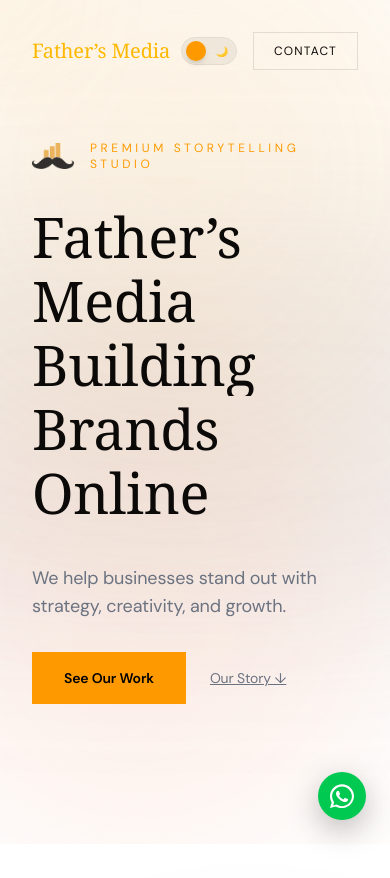
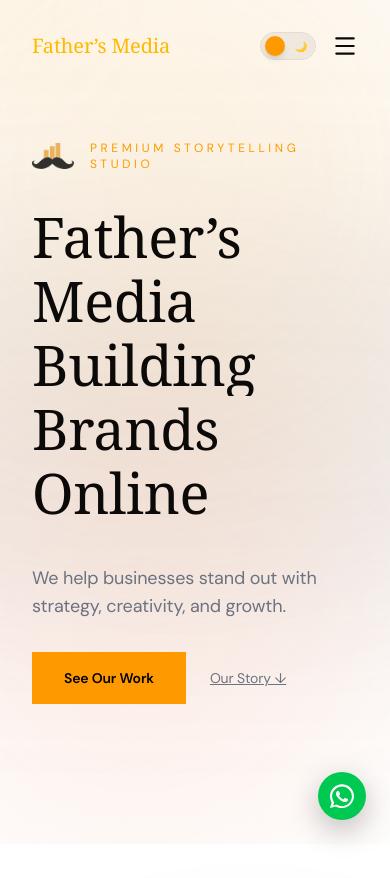
Before and after one commit to atharvsadewad/fathers-media-services-1, a Next.js app: page / in a window 390 px wide. Shown: the top 878 px of the page. Built offline with nearby package versions, Linux system fonts and the light colour scheme; a web font is replaced by a local one.

Commit message:
Update Hero.tsx

```diff
--- a/src/components/sections/Hero.tsx
+++ b/src/components/sections/Hero.tsx
@@ -1,10 +1,11 @@
 "use client";
 
-import { useEffect } from "react";
+import { useEffect, useState } from "react";
 import { motion, useAnimation, Variants } from "framer-motion";
 import ThemeToggle from "@/components/ThemeToggle";
 import Link from "next/link";
-import Image from "next/image"; // ✅ added
+import Image from "next/image";
+import { Menu, X } from "lucide-react";
 
 const wordVariants: Variants = {
   hidden: { y: "110%", opacity: 0 },
@@ -36,13 +37,14 @@ const headline = ["Father’s", "Media", "Building", "Brands", "Online"];
 
 export default function Hero() {
   const controls = useAnimation();
+  const [mobileMenu, setMobileMenu] = useState(false);
 
   useEffect(() => {
     controls.start("visible");
   }, [controls]);
 
   return (
-    <section className="relative min-h-screen flex flex-col justify-center overflow-hidden bg-[var(--bg)]">
+    <section id="about" className="relative min-h-screen flex flex-col justify-center overflow-hidden bg-[var(--bg)]">
 
       {/* Ambient glow */}
       <div className="pointer-events-none absolute inset-0 overflow-hidden">
@@ -65,12 +67,15 @@ export default function Hero() {
         initial={{ opacity: 0, y: -20 }}
         animate={{ opacity: 1, y: 0 }}
         transition={{ duration: 0.7 }}
-        className="absolute top-0 left-0 right-0 z-20 flex items-center justify-between px-8 md:px-16 py-8"
+        className="absolute top-0 left-0 right-0 z-50 px-8 md:px-16 py-8"
       >
+        <div className="flex items-center justify-between">
+
           <span className="font-serif text-amber-400 text-xl">
             Father’s Media
           </span>
 
+          {/* Desktop Nav */}
           <ul className="hidden md:flex gap-8 text-[var(--muted)] text-sm tracking-widest uppercase">
             <li><Link href="/about" className="hover:text-amber-400">About</Link></li>
             <li><Link href="/services" className="hover:text-amber-400">Services</Link></li>
@@ -79,20 +84,71 @@ export default function Hero() {
             <li><Link href="/verify" className="hover:text-amber-400">Verify</Link></li>
           </ul>
 
+          {/* Right Side */}
           <div className="flex items-center gap-4">
+
             <ThemeToggle />
-          <Link href="/contact">
+
+            {/* Desktop Contact */}
+            <Link href="/contact" className="hidden md:block">
               <button className="text-xs tracking-widest uppercase text-[var(--text)] border border-black/10 dark:border-white/20 hover:border-amber-500 hover:text-amber-400 px-5 py-2.5 transition">
                 Contact
               </button>
             </Link>
+
+            {/* Mobile Menu Button */}
+            <button
+              onClick={() => setMobileMenu(!mobileMenu)}
+              className="md:hidden text-[var(--text)]"
+            >
+              {mobileMenu ? <X size={26} /> : <Menu size={26} />}
+            </button>
+
           </div>
+        </div>
+
+        {/* Mobile Dropdown */}
+        {mobileMenu && (
+          <motion.div
+            initial={{ opacity: 0, y: -10 }}
+            animate={{ opacity: 1, y: 0 }}
+            className="md:hidden mt-6 rounded-2xl border border-black/10 dark:border-white/10 bg-white/70 dark:bg-black/70 backdrop-blur-xl p-6"
+          >
+            <div className="flex flex-col gap-5 text-sm tracking-widest uppercase text-[var(--text)]">
+
+              <Link href="/about" onClick={() => setMobileMenu(false)}>
+                About
+              </Link>
+
+              <Link href="/services" onClick={() => setMobileMenu(false)}>
+                Services
+              </Link>
+
+              <Link href="/portfolio" onClick={() => setMobileMenu(false)}>
+                Portfolio
+              </Link>
+
+              <Link href="/internship" onClick={() => setMobileMenu(false)}>
+                Internship
+              </Link>
+
+              <Link href="/verify" onClick={() => setMobileMenu(false)}>
+                Verify
+              </Link>
+
+              <Link href="/contact" onClick={() => setMobileMenu(false)}>
+                Contact
+              </Link>
+
+            </div>
+          </motion.div>
+        )}
       </motion.nav>
 
       {/* Content */}
       <div className="relative z-10 px-8 md:px-16 lg:px-24 max-w-[1400px] mx-auto w-full">
 
-        {/* ✅ LOGO + TEXT COMBO */}
+        {/* LOGO + TEXT */}
         <motion.div
           custom={0}
           variants={fadeUp}
@@ -150,13 +206,18 @@ export default function Hero() {
             animate={controls}
             className="flex items-center gap-6"
           >
+            <Link href="/portfolio">
               <button className="bg-amber-500 text-black text-sm font-semibold px-8 py-4 hover:scale-105 transition">
                 See Our Work
               </button>
+            </Link>
 
-            <button className="text-[var(--muted)] hover:text-amber-400 text-sm underline">
+            <a
+              href="#about"
+              className="text-[var(--muted)] hover:text-amber-400 text-sm underline transition"
+              >
               Our Story ↓
-            </button>
+            </a>
           </motion.div>
         </div>
       </div>
```
Lines whose indentation alone changed are shown as unchanged.
